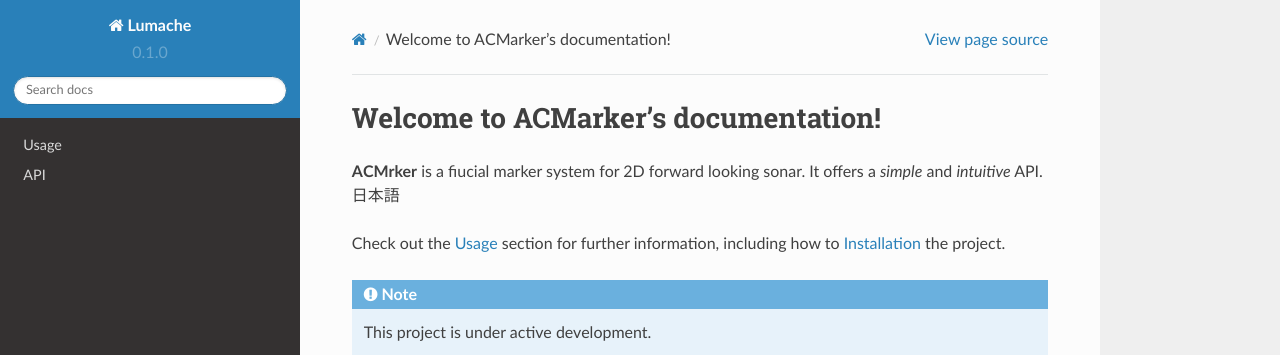
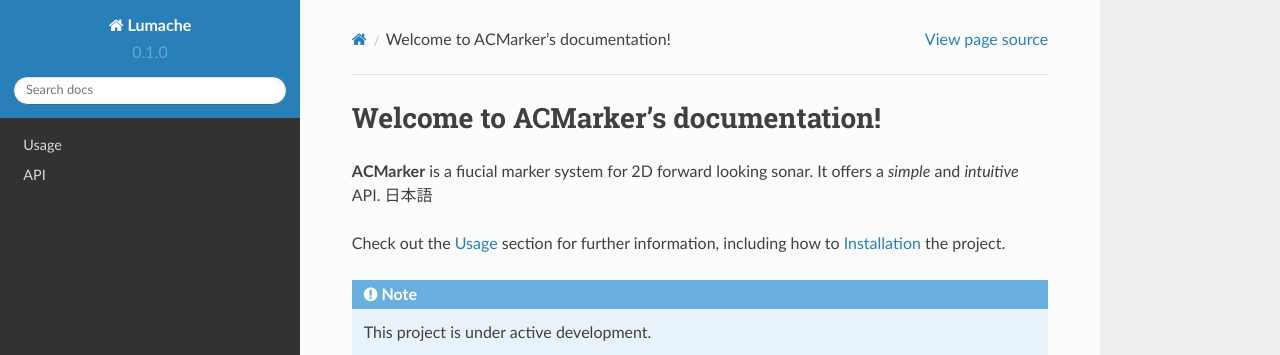
Before and after one commit to sollynoay/rtd-tutorial, a Sphinx documentation site: the page built from docs/source/index.rst, in a window 1280 px wide. Shown: the top 355 px of the page. Built offline with Sphinx 7.4.7 and the Read the Docs theme 2.0.0, drawn with Linux system fonts in a browser that asks for light colours.

Commit message:
update name
update name

```diff
--- a/docs/source/api.rst
+++ b/docs/source/api.rst
@@ -4,4 +4,4 @@ API
 .. autosummary::
    :toctree: generated
 
-   lumache
+   ACMarker
--- a/docs/source/index.rst
+++ b/docs/source/index.rst
@@ -1,7 +1,7 @@
 Welcome to ACMarker's documentation!
 ===================================
 
-**ACMrker** is a fiucial marker system for 2D forward looking sonar.
+**ACMarker** is a fiucial marker system for 2D forward looking sonar.
 It offers a *simple* and *intuitive* API.
 日本語
 
--- a/docs/source/usage.rst
+++ b/docs/source/usage.rst
@@ -6,7 +6,7 @@ Usage
 Installation
 ------------
 
-To use Lumache, first install it using pip:
+To use ACMarker, first install it using pip:
 
 .. code-block:: console
 
```
